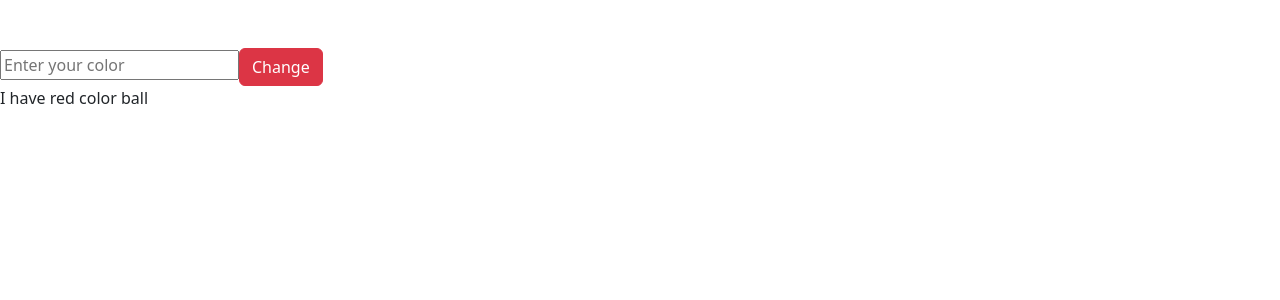
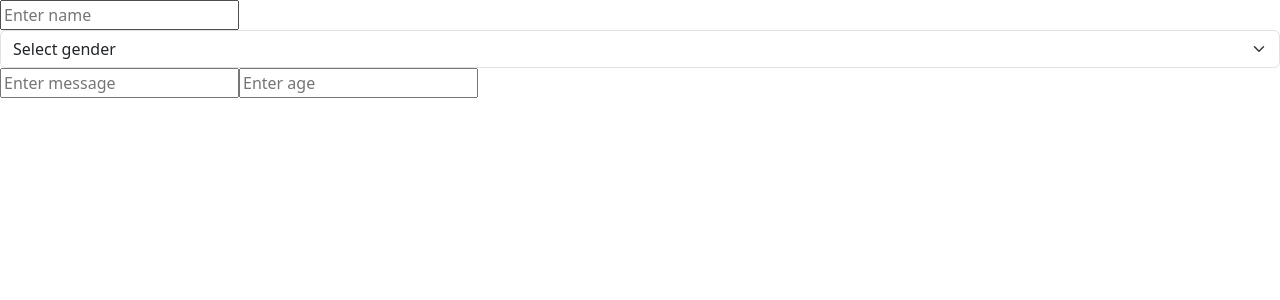
Before and after one commit to meow0907/basic-react, a React (Vite) app: page / in a window 1280 px wide. Shown: the top 300 px of the page. Built offline with nearby package versions, Linux system fonts and the light colour scheme.

Commit message:
updated readme

```diff
--- a/src/StateHook.jsx
+++ b/src/StateHook.jsx
@@ -1,17 +1,70 @@
+// import { useState } from "react";
+// import { Button } from "react-bootstrap";
+// const StateHook=()=>{
+//     const [color, setColor]= useState("red");
+//     const [userColor, setUserColor]=useState("");
+//     return(
+//     <>
+//         <div className="container m-5"></div>
+//         <input placeholder="Enter your color" className="form-group" onChange={(e)=>setUserColor(e.target.value)}/>
+//         <Button variant="danger" onClick={()=>setColor(userColor)}>Change</Button>
+//         <div>I have {color} color ball</div>
+//     </>
+//     );
+
+// };
+
+// export default StateHook;
+
+
 import { useState } from "react";
-import { Button } from "react-bootstrap";
+
 const StateHook=()=>{
-    const [color, setColor]= useState("red");
-    const [userColor, setUserColor]=useState("");
+    const [contactForm,setContactForm]=useState({
+        name:"",
+        gender:"",
+        message:"",
+        age:0,
+    });
+
+    const handleSubmit=(e)=>{
+        e.preventDefault();
+        console.log({contactForm});
+    }
     return(
-    <>
-        <div className="container m-5"></div>
-        <input placeholder="Enter your color" className="form-group" onChange={(e)=>setUserColor(e.target.value)}/>
-        <Button variant="danger" onClick={()=>setColor(userColor)}>Change</Button>
-        <div>I have {color} color ball</div>
-    </>
-    );
+        <div>
+            <form onSubmit={(e)=>handleSubmit(e)}>
+                <input placeholder="Enter name"
+                onChange={(e)=>setContactForm((prev)=>{
+                    return{...prev,name:e.target.value};
+                })}/>
 
+                <select className="form-select"
+                onChange={(e)=>setContactForm((prev)=>{
+                    return{...prev,gender:e.target.value};
+                })}
+                >
+                    <option value="">Select gender</option>
+                    <option value="Male">Male</option>
+                    <option value="Female">Female</option>
+                </select>
+
+
+                <input placeholder="Enter message"
+                onChange={(e)=>setContactForm((prev)=>{
+                    return{...prev,message:e.target.value};
+                })}/>
+
+
+                <input placeholder="Enter age"
+                onChange={(e)=>setContactForm((prev)=>{
+                    return{...prev,Number:e.target.value};
+                })}/>
+
+
+            </form>
+        </div>
+    )
 };
 
 export default StateHook;
```
